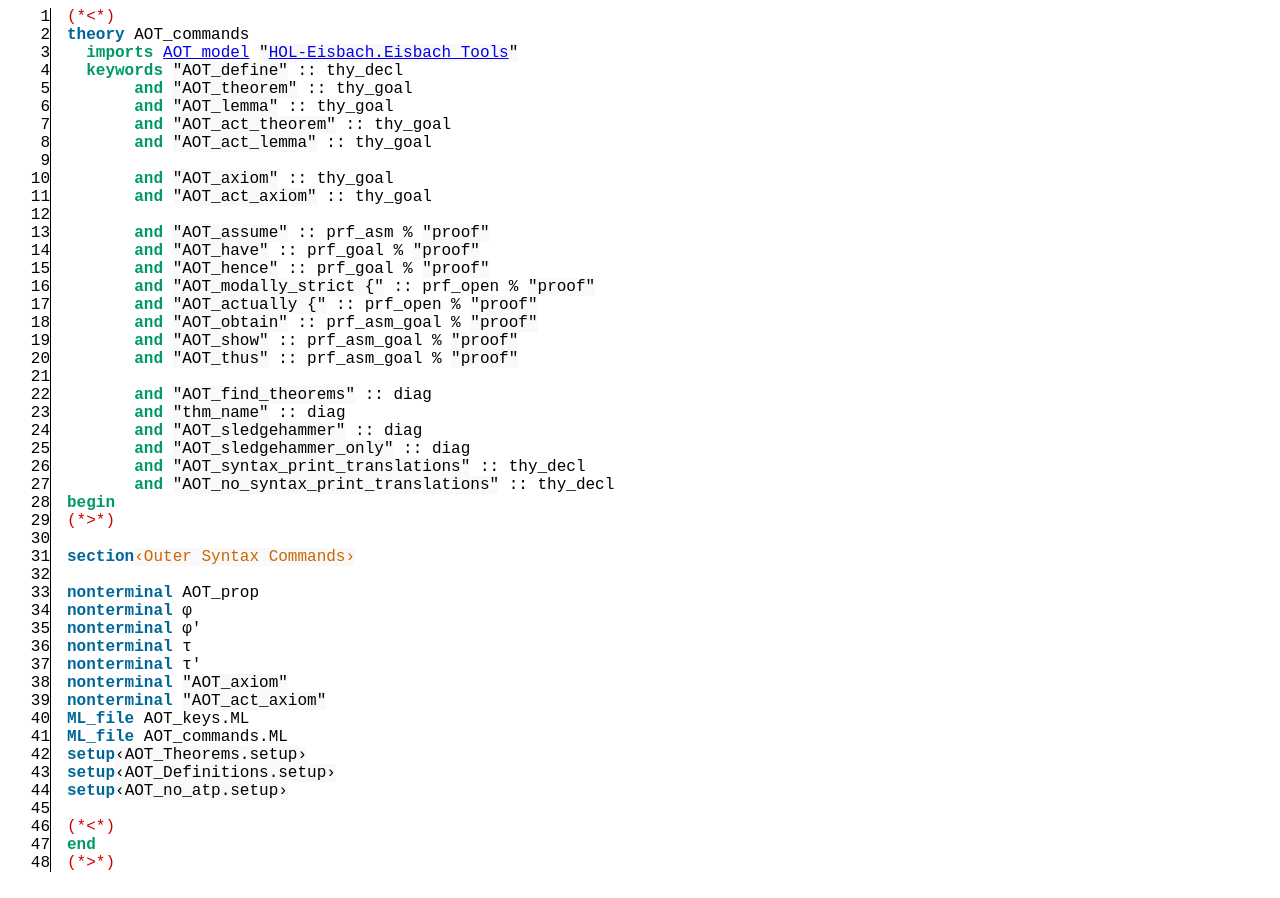
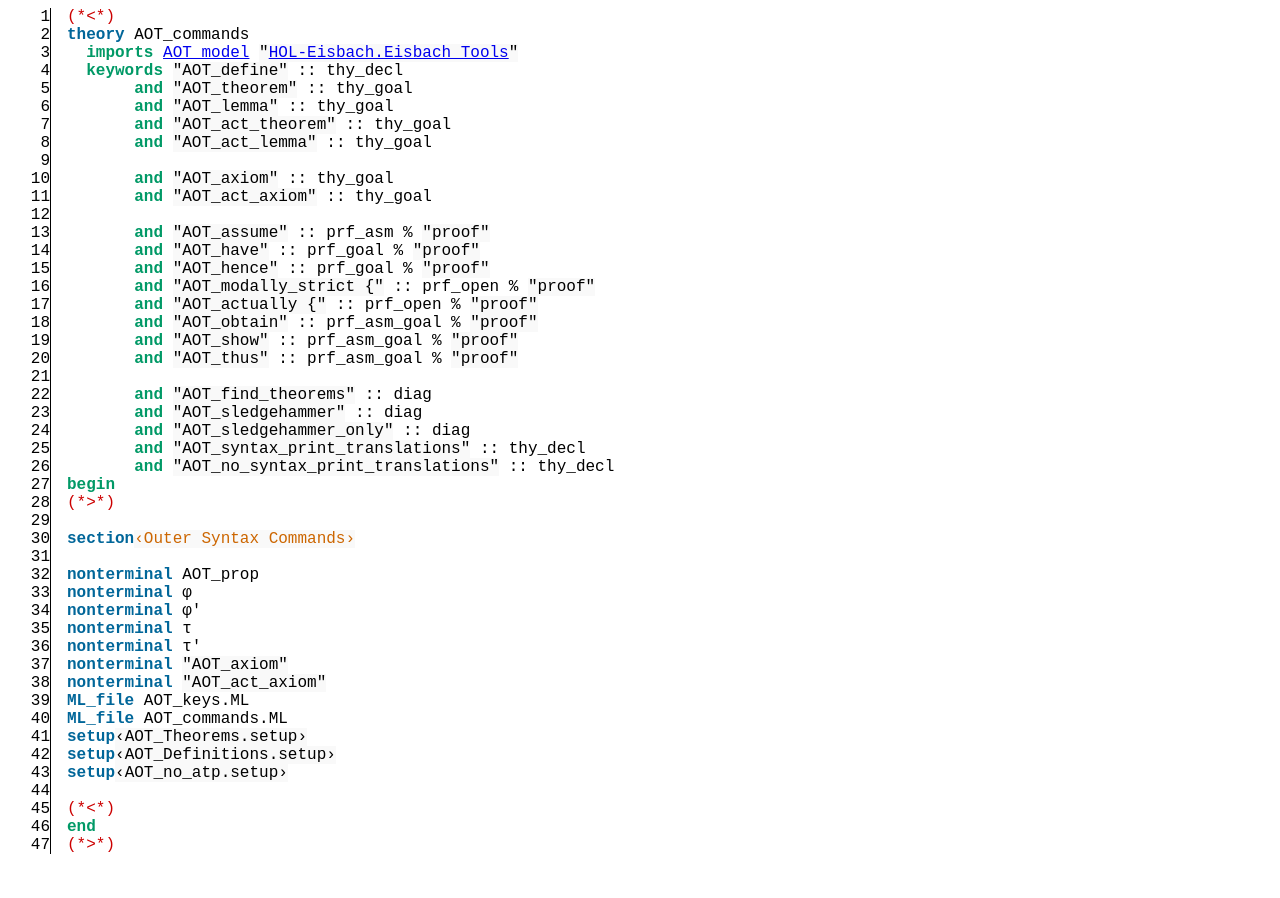
Before and after one commit to ekpyron/AOT, a plain HTML site: page AOT_commands.html in a window 1280 px wide. Shown: the part 82-980 px from the top of the page. Drawn offline with Linux system fonts and the light colour scheme; a web font is replaced by a local one.

Commit message:
Deploying to gh-pages from @ ekpyron/AOT@973d9371da94ae15cc1393d857c5a579b643f068 🚀

```diff
--- a/AOT_commands.html
+++ b/AOT_commands.html
@@ -87,32 +87,31 @@ pre .linenumber span {
 <a name="L20" href="#L20"><span class="linenumber">20</span></a>       <span class="keyword2"><span class="keyword">and</span></span> <span class="quoted">"AOT_thus"</span> <span class="main">::</span> prf_asm_goal <span class="main">%</span> <span class="quoted">"proof"</span>
 <a name="L21" href="#L21"><span class="linenumber">21</span></a>
 <a name="L22" href="#L22"><span class="linenumber">22</span></a>       <span class="keyword2"><span class="keyword">and</span></span> <span class="quoted">"AOT_find_theorems"</span> <span class="main">::</span> diag
-<a name="L23" href="#L23"><span class="linenumber">23</span></a>       <span class="keyword2"><span class="keyword">and</span></span> <span class="quoted">"thm_name"</span> <span class="main">::</span> diag
-<a name="L24" href="#L24"><span class="linenumber">24</span></a>       <span class="keyword2"><span class="keyword">and</span></span> <span class="quoted">"AOT_sledgehammer"</span> <span class="main">::</span> diag
-<a name="L25" href="#L25"><span class="linenumber">25</span></a>       <span class="keyword2"><span class="keyword">and</span></span> <span class="quoted">"AOT_sledgehammer_only"</span> <span class="main">::</span> diag
-<a name="L26" href="#L26"><span class="linenumber">26</span></a>       <span class="keyword2"><span class="keyword">and</span></span> <span class="quoted">"AOT_syntax_print_translations"</span> <span class="main">::</span> thy_decl
-<a name="L27" href="#L27"><span class="linenumber">27</span></a>       <span class="keyword2"><span class="keyword">and</span></span> <span class="quoted">"AOT_no_syntax_print_translations"</span> <span class="main">::</span> thy_decl
-<a name="L28" href="#L28"><span class="linenumber">28</span></a><span class="keyword2"><span class="keyword">begin</span></span>
-<a name="L29" href="#L29"><span class="linenumber">29</span></a><span class="comment1">(*&gt;*)</span>
-<a name="L30" href="#L30"><span class="linenumber">30</span></a>
-<a name="L31" href="#L31"><span class="linenumber">31</span></a><span class="keyword1"><span class="command">section</span></span><span class="quoted"><span class="plain_text">‹Outer Syntax Commands›</span></span>
-<a name="L32" href="#L32"><span class="linenumber">32</span></a>
-<a name="L33" href="#L33"><span class="linenumber">33</span></a><span class="keyword1"><span class="command">nonterminal</span></span> AOT_prop
-<a name="L34" href="#L34"><span class="linenumber">34</span></a><span class="keyword1"><span class="command">nonterminal</span></span> φ
-<a name="L35" href="#L35"><span class="linenumber">35</span></a><span class="keyword1"><span class="command">nonterminal</span></span> φ'
-<a name="L36" href="#L36"><span class="linenumber">36</span></a><span class="keyword1"><span class="command">nonterminal</span></span> τ
-<a name="L37" href="#L37"><span class="linenumber">37</span></a><span class="keyword1"><span class="command">nonterminal</span></span> τ'
-<a name="L38" href="#L38"><span class="linenumber">38</span></a><span class="keyword1"><span class="command">nonterminal</span></span> <span class="quoted">"AOT_axiom"</span>
-<a name="L39" href="#L39"><span class="linenumber">39</span></a><span class="keyword1"><span class="command">nonterminal</span></span> <span class="quoted">"AOT_act_axiom"</span>
-<a name="L40" href="#L40"><span class="linenumber">40</span></a><span class="keyword1"><span class="command">ML_file</span></span> AOT_keys.ML
-<a name="L41" href="#L41"><span class="linenumber">41</span></a><span class="keyword1"><span class="command">ML_file</span></span> AOT_commands.ML
-<a name="L42" href="#L42"><span class="linenumber">42</span></a><span class="keyword1"><span class="command">setup</span></span><span class="quoted">‹<span class="entity">AOT_Theorems.setup</span>›</span>
-<a name="L43" href="#L43"><span class="linenumber">43</span></a><span class="keyword1"><span class="command">setup</span></span><span class="quoted">‹<span class="entity">AOT_Definitions.setup</span>›</span>
-<a name="L44" href="#L44"><span class="linenumber">44</span></a><span class="keyword1"><span class="command">setup</span></span><span class="quoted">‹<span class="entity">AOT_no_atp.setup</span>›</span>
-<a name="L45" href="#L45"><span class="linenumber">45</span></a>
-<a name="L46" href="#L46"><span class="linenumber">46</span></a><span class="comment1">(*&lt;*)</span>
-<a name="L47" href="#L47"><span class="linenumber">47</span></a><span class="keyword2"><span class="keyword">end</span></span>
-<a name="L48" href="#L48"><span class="linenumber">48</span></a><span class="comment1">(*&gt;*)</span></pre>
+<a name="L23" href="#L23"><span class="linenumber">23</span></a>       <span class="keyword2"><span class="keyword">and</span></span> <span class="quoted">"AOT_sledgehammer"</span> <span class="main">::</span> diag
+<a name="L24" href="#L24"><span class="linenumber">24</span></a>       <span class="keyword2"><span class="keyword">and</span></span> <span class="quoted">"AOT_sledgehammer_only"</span> <span class="main">::</span> diag
+<a name="L25" href="#L25"><span class="linenumber">25</span></a>       <span class="keyword2"><span class="keyword">and</span></span> <span class="quoted">"AOT_syntax_print_translations"</span> <span class="main">::</span> thy_decl
+<a name="L26" href="#L26"><span class="linenumber">26</span></a>       <span class="keyword2"><span class="keyword">and</span></span> <span class="quoted">"AOT_no_syntax_print_translations"</span> <span class="main">::</span> thy_decl
+<a name="L27" href="#L27"><span class="linenumber">27</span></a><span class="keyword2"><span class="keyword">begin</span></span>
+<a name="L28" href="#L28"><span class="linenumber">28</span></a><span class="comment1">(*&gt;*)</span>
+<a name="L29" href="#L29"><span class="linenumber">29</span></a>
+<a name="L30" href="#L30"><span class="linenumber">30</span></a><span class="keyword1"><span class="command">section</span></span><span class="quoted"><span class="plain_text">‹Outer Syntax Commands›</span></span>
+<a name="L31" href="#L31"><span class="linenumber">31</span></a>
+<a name="L32" href="#L32"><span class="linenumber">32</span></a><span class="keyword1"><span class="command">nonterminal</span></span> AOT_prop
+<a name="L33" href="#L33"><span class="linenumber">33</span></a><span class="keyword1"><span class="command">nonterminal</span></span> φ
+<a name="L34" href="#L34"><span class="linenumber">34</span></a><span class="keyword1"><span class="command">nonterminal</span></span> φ'
+<a name="L35" href="#L35"><span class="linenumber">35</span></a><span class="keyword1"><span class="command">nonterminal</span></span> τ
+<a name="L36" href="#L36"><span class="linenumber">36</span></a><span class="keyword1"><span class="command">nonterminal</span></span> τ'
+<a name="L37" href="#L37"><span class="linenumber">37</span></a><span class="keyword1"><span class="command">nonterminal</span></span> <span class="quoted">"AOT_axiom"</span>
+<a name="L38" href="#L38"><span class="linenumber">38</span></a><span class="keyword1"><span class="command">nonterminal</span></span> <span class="quoted">"AOT_act_axiom"</span>
+<a name="L39" href="#L39"><span class="linenumber">39</span></a><span class="keyword1"><span class="command">ML_file</span></span> AOT_keys.ML
+<a name="L40" href="#L40"><span class="linenumber">40</span></a><span class="keyword1"><span class="command">ML_file</span></span> AOT_commands.ML
+<a name="L41" href="#L41"><span class="linenumber">41</span></a><span class="keyword1"><span class="command">setup</span></span><span class="quoted">‹<span class="entity">AOT_Theorems.setup</span>›</span>
+<a name="L42" href="#L42"><span class="linenumber">42</span></a><span class="keyword1"><span class="command">setup</span></span><span class="quoted">‹<span class="entity">AOT_Definitions.setup</span>›</span>
+<a name="L43" href="#L43"><span class="linenumber">43</span></a><span class="keyword1"><span class="command">setup</span></span><span class="quoted">‹<span class="entity">AOT_no_atp.setup</span>›</span>
+<a name="L44" href="#L44"><span class="linenumber">44</span></a>
+<a name="L45" href="#L45"><span class="linenumber">45</span></a><span class="comment1">(*&lt;*)</span>
+<a name="L46" href="#L46"><span class="linenumber">46</span></a><span class="keyword2"><span class="keyword">end</span></span>
+<a name="L47" href="#L47"><span class="linenumber">47</span></a><span class="comment1">(*&gt;*)</span></pre>
 </body>
 
 </html>
```
Also changed, not shown: files/AOT_commands.ML.html (+0 -16 lines), 1 other file.
